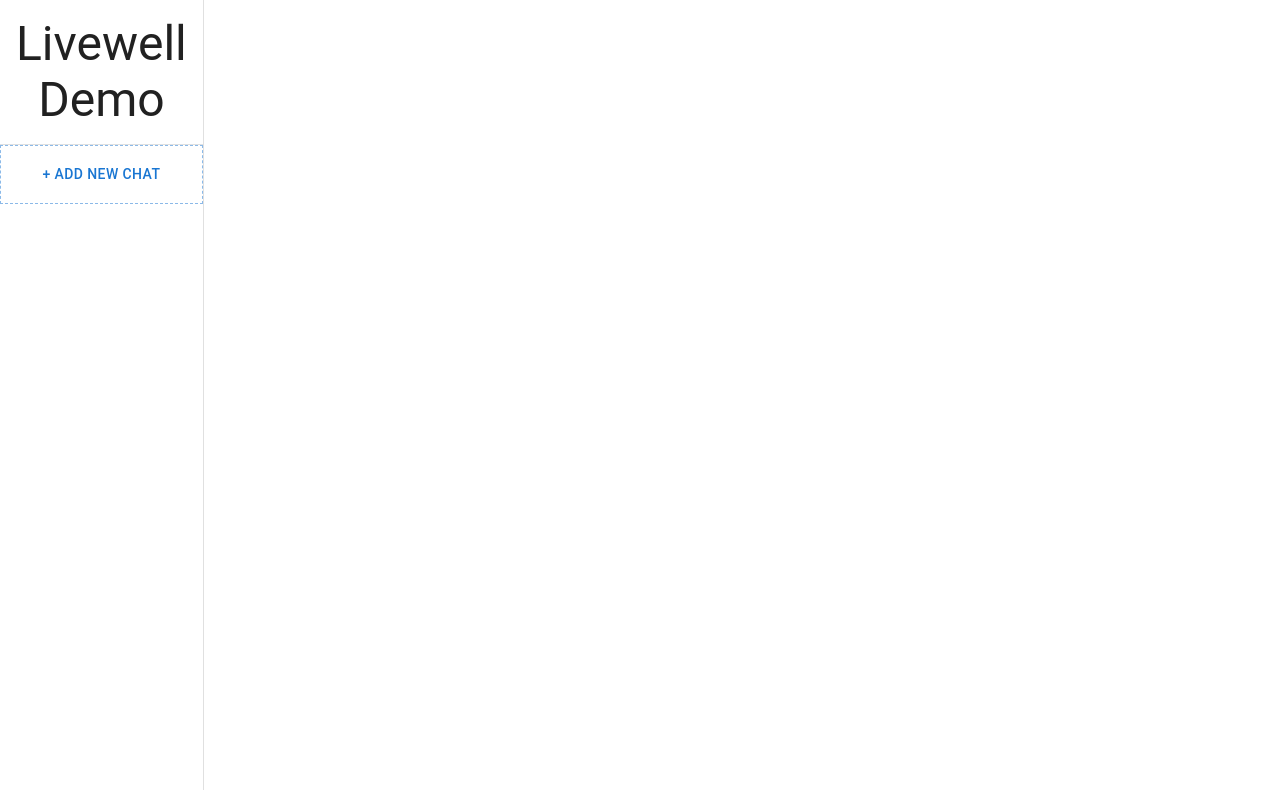
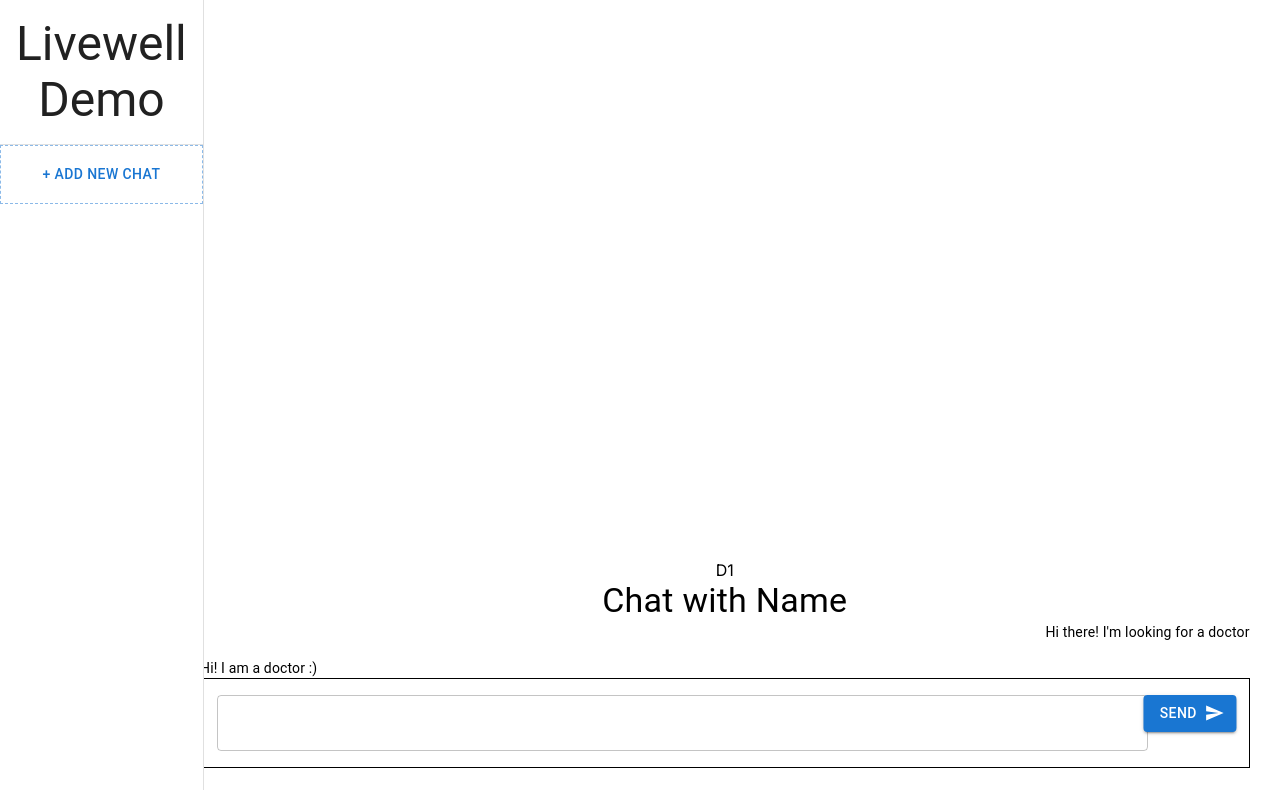
Before and after one commit to JLambertazzo/livewell-challenge, a Next.js app: page /chat in a window 1280 px wide. Shown: the top 790 px of the page. Built offline with nearby package versions, Linux system fonts and the light colour scheme.

Commit message:
feat: basic chat view & sending capability

```diff
--- a/package.json
+++ b/package.json
@@ -11,6 +11,7 @@
   "dependencies": {
     "@emotion/react": "^11.11.4",
     "@emotion/styled": "^11.11.5",
+    "@mui/icons-material": "^5.15.15",
     "@mui/material": "^5.15.15",
     "next": "14.2.1",
     "react": "^18",
--- /dev/null
+++ b/src/app/chat/components/chatbox.tsx
@@ -0,0 +1,80 @@
+import { Box, Typography, Button, Grid, Stack, TextField } from "@mui/material";
+import SendIcon from "@mui/icons-material/Send";
+import { ChatboxProps, Message } from "../types";
+import { useState } from "react";
+
+type MessageItemProps = {
+  message: Message;
+  userId: string;
+};
+
+function MessageItem(props: MessageItemProps) {
+  return (
+    <Box>
+      <Typography
+        variant="body2"
+        sx={{
+          textAlign: props.message.author.startsWith("6") ? "left" : "right",
+        }}
+      >
+        {props.message.body}
+      </Typography>
+    </Box>
+  );
+}
+
+export default function Chatbox(props: ChatboxProps) {
+  const [input, setInput] = useState("");
+
+  function submitInput() {
+    props.addMessage({ author: props.userId, body: input });
+    setInput("");
+  }
+
+  return (
+    <Stack
+      direction="column-reverse"
+      justifyContent="flex-start"
+      alignItems="center"
+      sx={{
+        marginLeft: "15vw",
+        width: "82vw",
+        height: "95%",
+      }}
+    >
+      <Grid
+        container
+        sx={{
+          width: "100%",
+          border: "black solid 1px",
+          p: 2,
+        }}
+      >
+        <Grid item xs={11} spacing={2}>
+          <TextField
+            sx={{ width: "100%" }}
+            content={input}
+            onChange={(e) => setInput(e.target.value)}
+          />
+        </Grid>
+        <Grid item xs={1}>
+          <Button
+            variant="contained"
+            endIcon={<SendIcon />}
+            sx={{ transform: "translateX(-50%)", marginLeft: "50%" }}
+            onClick={submitInput}
+          >
+            Send
+          </Button>
+        </Grid>
+      </Grid>
+      <Stack spacing={2} direction="column" sx={{ width: "100%" }}>
+        {props.messages.map((msg) => (
+          <MessageItem key={msg.body} message={msg} userId={props.userId} />
+        ))}
+      </Stack>
+      <Typography variant="h4">Chat with Name</Typography>
+      <Box sx={{ borderRadius: "50%" }}>D1</Box>
+    </Stack>
+  );
+}
--- a/src/app/chat/components/sidebar.tsx
+++ b/src/app/chat/components/sidebar.tsx
@@ -1,9 +1,8 @@
 import { Drawer, Button, Typography, Divider } from "@mui/material";
-import { useState } from "react";
 
 export default function Sidebar() {
   return (
-    <Drawer variant={"permanent"}>
+    <Drawer variant={"permanent"} sx={{ width: "15vw" }}>
       <Typography variant="h3" textAlign={"center"} sx={{ p: 2 }}>
         Livewell
         <br />
--- a/src/app/chat/page.tsx
+++ b/src/app/chat/page.tsx
@@ -1,9 +1,30 @@
+"use client";
+
 import Sidebar from "./components/sidebar";
+import Chatbox from "./components/chatbox";
+import { useState } from "react";
+import { Message } from "./types";
 
 export default function Page() {
+  const [messages, setMessages] = useState<Message[]>([
+    {
+      author: "123-456",
+      body: "Hi there! I'm looking for a doctor",
+    },
+    {
+      author: "654-321",
+      body: "Hi! I am a doctor :)",
+    },
+  ]);
+
+  function addMessage(newMessage: Message) {
+    setMessages((prevMessages) => [...prevMessages, newMessage]);
+  }
+
   return (
-    <main>
+    <main style={{ height: "100vh" }}>
       <Sidebar />
+      <Chatbox messages={messages} addMessage={addMessage} userId="123-456" />
     </main>
   );
 }
--- /dev/null
+++ b/src/app/chat/types.ts
@@ -0,0 +1,10 @@
+export type ChatboxProps = {
+  messages: Message[];
+  addMessage: (message: Message) => void;
+  userId: string;
+};
+
+export type Message = {
+  author: string;
+  body: string;
+};
```
Also changed, not shown: 1 other file (tests, documents, lock files or other folders).
